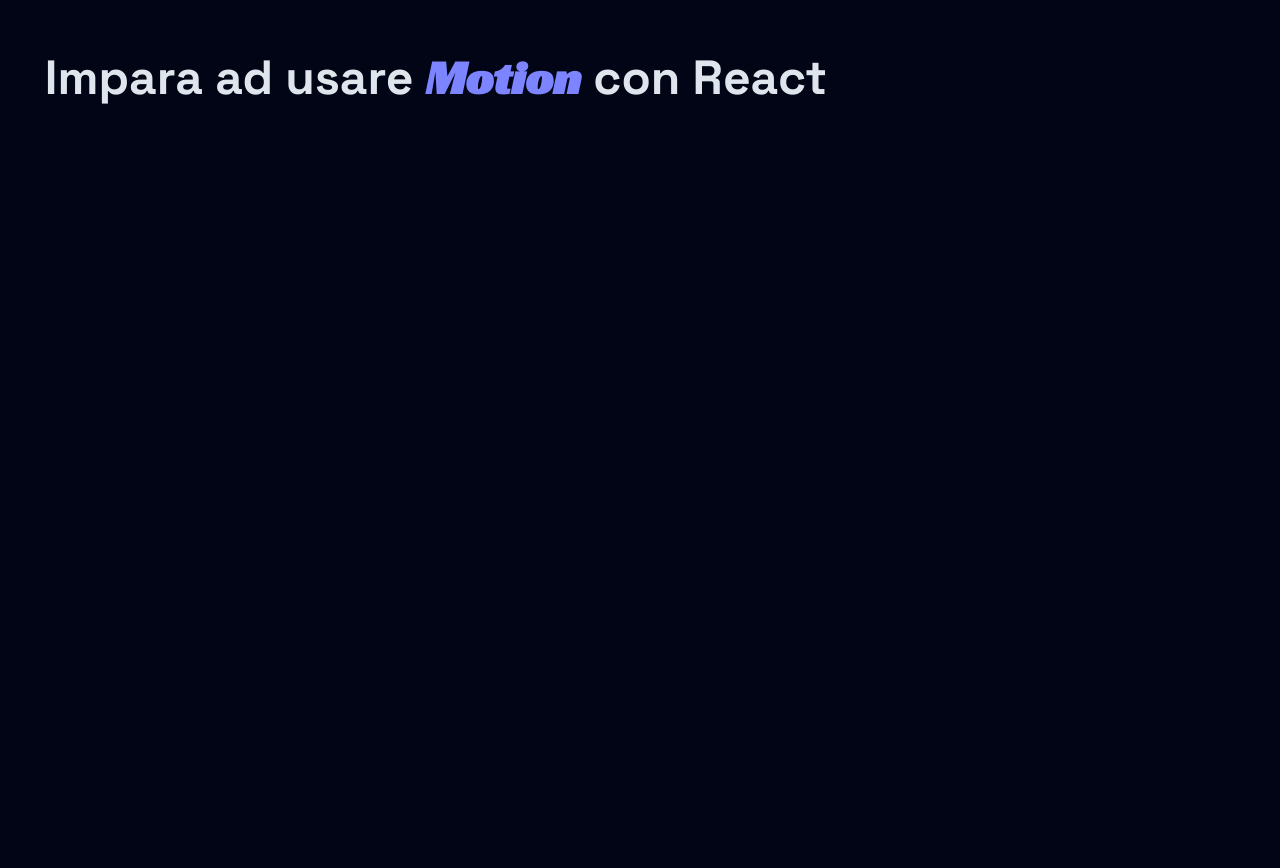
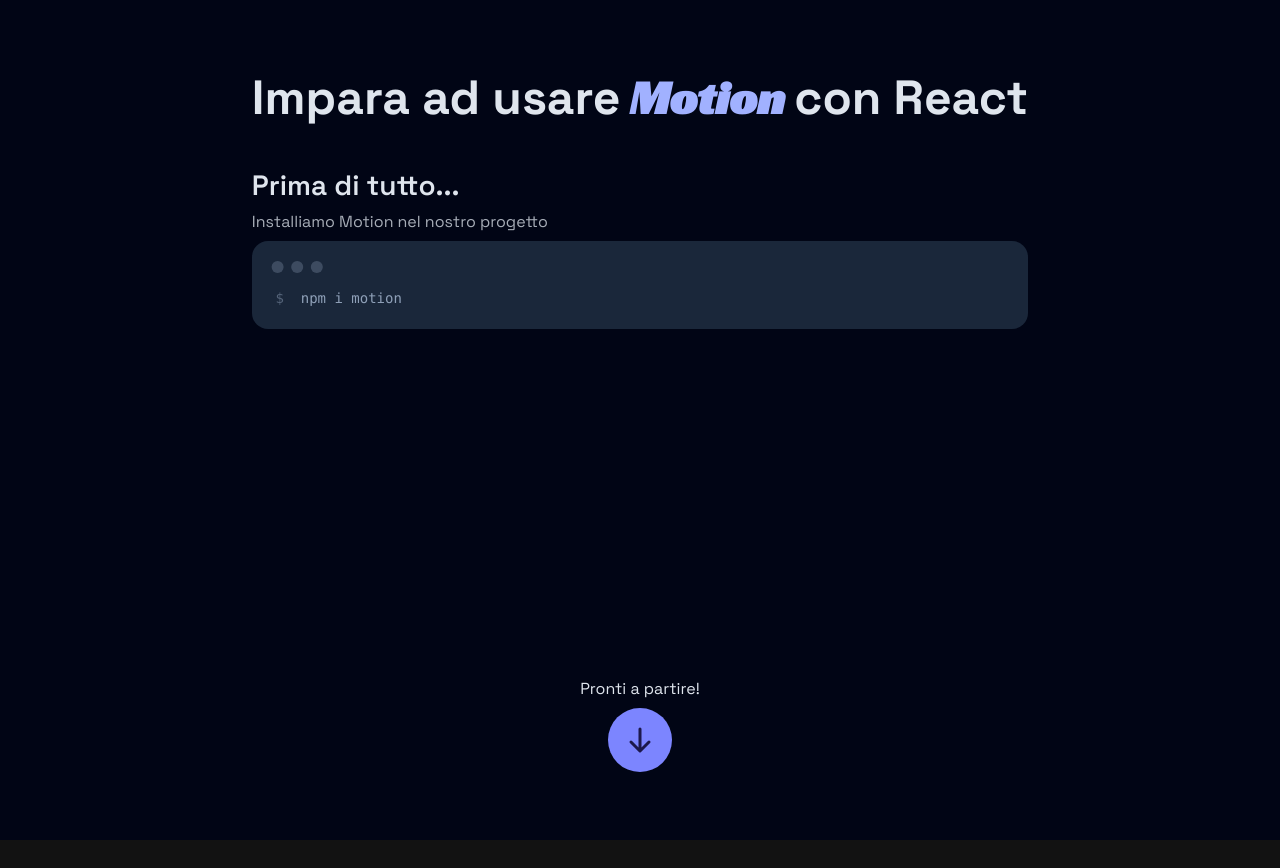
Before and after one commit to lorenzoferrante97/learning-motion, a React app: page / in a window 1280 px wide. After the commit the page ends 840 px from the top, so only its background shows below. Built offline with nearby package versions, Linux system fonts and the light colour scheme; the HTML template or start-up script is replaced by a standard one.

Commit message:
add: hero section

```diff
--- a/src/layouts/defaultLayout.jsx
+++ b/src/layouts/defaultLayout.jsx
@@ -2,11 +2,11 @@
 
 export default function DefaultLayout() {
   return (
-    <div className='p-section font-body-base-regular text-neutral-text-high container-full overflow-x-hidden overflow-y-visible pt-12'>
+    <div className='p-section container-full overflow-x-hidden overflow-y-visible'>
       {/* MAIN ---------------------------- */}
       <main
         data-id='main'
-        className='container-responsive font-body-base-normal'>
+        className='container-responsive font-body-base-normal text-base-content'>
         <Outlet />
       </main>
     </div>
--- a/src/pages/Home.jsx
+++ b/src/pages/Home.jsx
@@ -1,12 +1,39 @@
 // start code
+
+import { ArrowDownIcon } from '@phosphor-icons/react';
 
 export default function Home() {
   return (
     <>
-      <h1 className='font-h1'>
-        Impara ad usare <span className='font-custom text-accent'>Motion</span>{' '}
-        con React
-      </h1>
+      <div className='flex h-screen flex-col items-center justify-between py-12'>
+        <div>
+          <h1 className='font-h1'>
+            Impara ad usare
+            <span className='font-custom text-primary-content'> Motion </span>
+            con React
+          </h1>
+          {/* --- Setup --------------- */}
+          <div className='my-10 flex flex-col gap-2'>
+            <span className='font-h4'>Prima di tutto...</span>
+            <span className='text-base-content/75'>
+              Installiamo Motion nel nostro progetto
+            </span>
+            {/* code */}
+            <div className='d-mockup-code bg-base-300 w-full'>
+              <pre data-prefix='$'>
+                <code>npm i motion</code>
+              </pre>
+            </div>
+          </div>
+        </div>
+        {/* button slide down */}
+        <div className='flex flex-col items-center gap-2'>
+          <span>Pronti a partire!</span>
+          <div className='bg-accent text-accent-content size-fit rounded-full p-4'>
+            <ArrowDownIcon weight='bold' size={32} />
+          </div>
+        </div>
+      </div>
     </>
   );
 }
```
